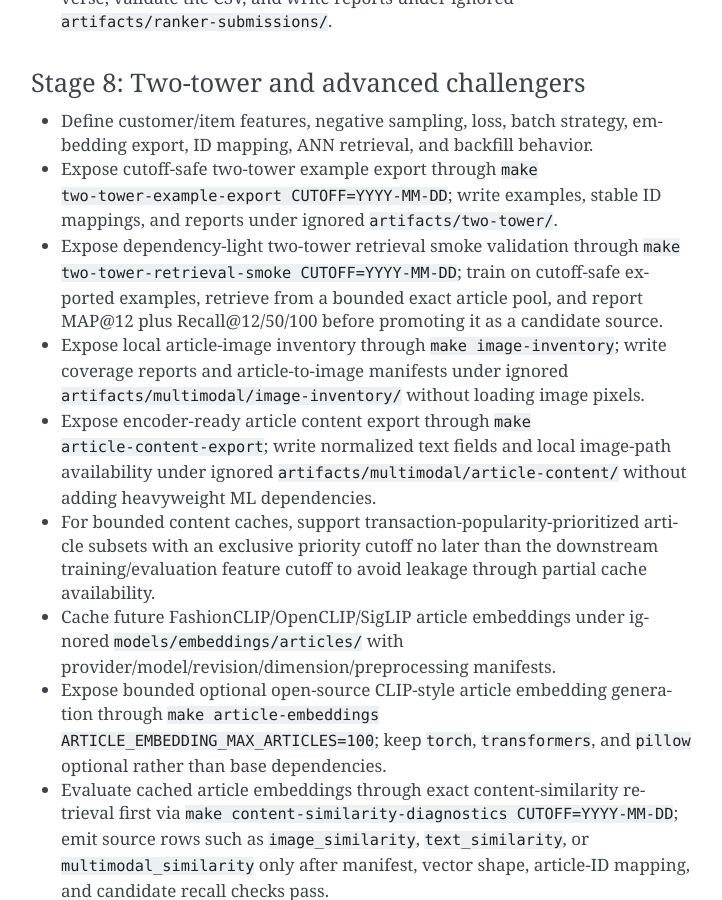
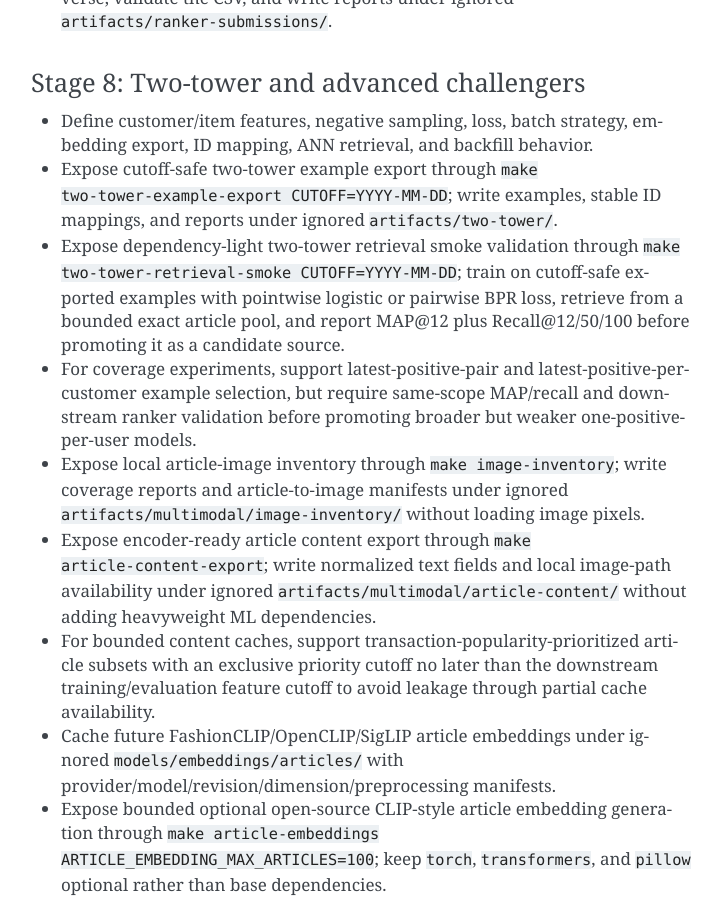
Before and after one commit to dfbustosus/hm-two-tower-recsys, a Sphinx documentation site: the page built from docs/spec-driven-development.md, in a window 1280 px wide and 900 px high, scrolled down 8719 px. Shown: the whole window, without its empty margins (389-1111 px from the left). Built offline with Sphinx 7.4.7, drawn with Linux system fonts in a browser that asks for light colours.

Commit message:
Update SDD plan

```diff
--- a/docs/spec-driven-development.md
+++ b/docs/spec-driven-development.md
@@ -203,7 +203,8 @@ The research outcome is disciplined experimentation: every modeling claim is tie
 
 - Define customer/item features, negative sampling, loss, batch strategy, embedding export, ID mapping, ANN retrieval, and backfill behavior.
 - Expose cutoff-safe two-tower example export through `make two-tower-example-export CUTOFF=YYYY-MM-DD`; write examples, stable ID mappings, and reports under ignored `artifacts/two-tower/`.
-- Expose dependency-light two-tower retrieval smoke validation through `make two-tower-retrieval-smoke CUTOFF=YYYY-MM-DD`; train on cutoff-safe exported examples, retrieve from a bounded exact article pool, and report MAP@12 plus Recall@12/50/100 before promoting it as a candidate source.
+- Expose dependency-light two-tower retrieval smoke validation through `make two-tower-retrieval-smoke CUTOFF=YYYY-MM-DD`; train on cutoff-safe exported examples with pointwise logistic or pairwise BPR loss, retrieve from a bounded exact article pool, and report MAP@12 plus Recall@12/50/100 before promoting it as a candidate source.
+- For coverage experiments, support latest-positive-pair and latest-positive-per-customer example selection, but require same-scope MAP/recall and downstream ranker validation before promoting broader but weaker one-positive-per-user models.
 - Expose local article-image inventory through `make image-inventory`; write coverage reports and article-to-image manifests under ignored `artifacts/multimodal/image-inventory/` without loading image pixels.
 - Expose encoder-ready article content export through `make article-content-export`; write normalized text fields and local image-path availability under ignored `artifacts/multimodal/article-content/` without adding heavyweight ML dependencies.
 - For bounded content caches, support transaction-popularity-prioritized article subsets with an exclusive priority cutoff no later than the downstream training/evaluation feature cutoff to avoid leakage through partial cache availability.
```
